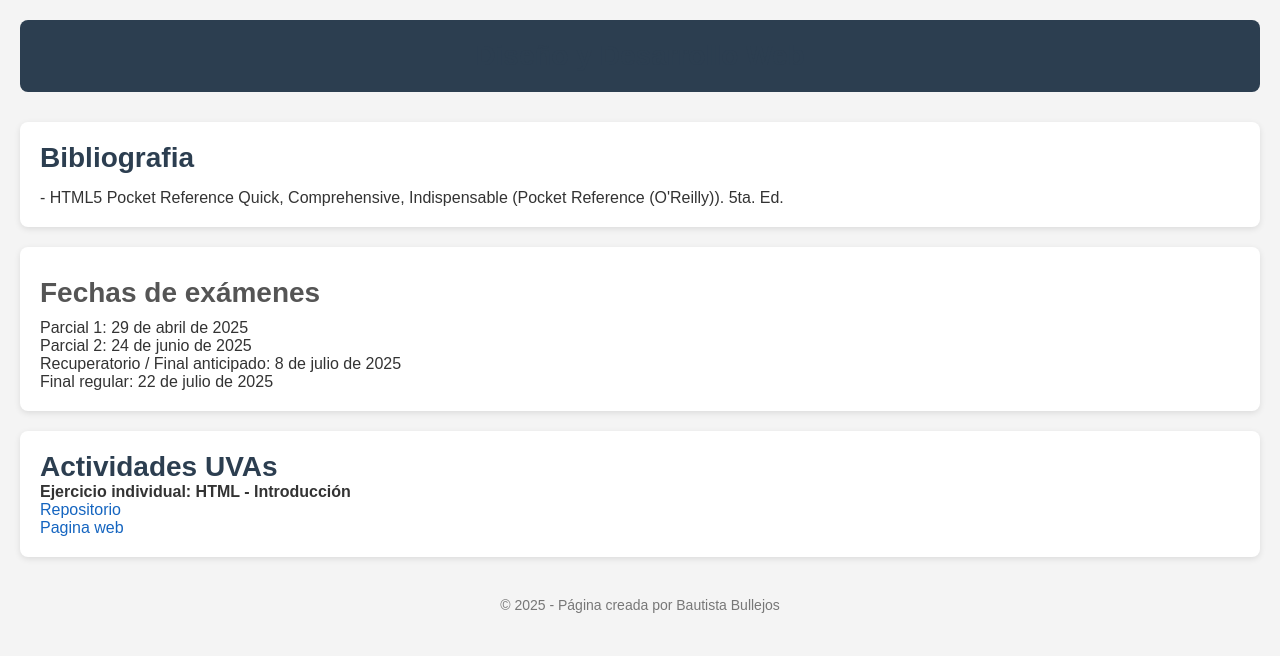
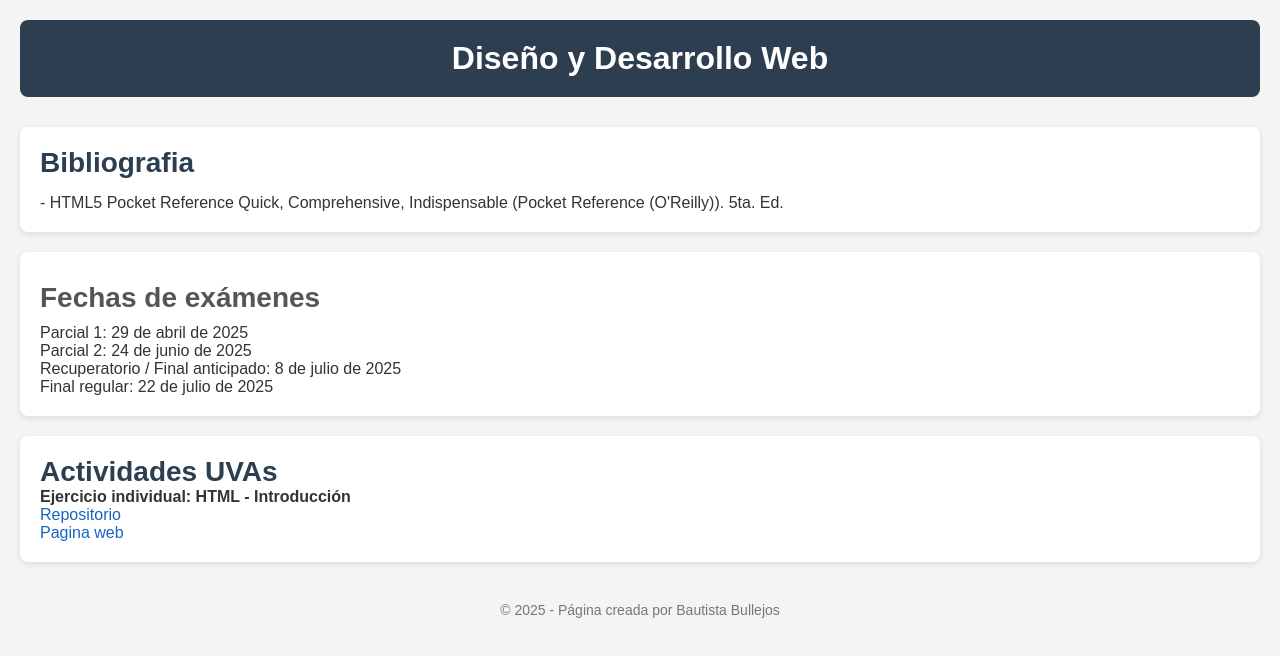
Before and after one commit to bbullejosUADE/HTMLEtiquetas.github.io, a plain HTML site: page index.html in a window 1280 px wide. Drawn offline with Linux system fonts and the light colour scheme.

Commit message:
Update style.css

```diff
--- a/style.css
+++ b/style.css
@@ -22,7 +22,7 @@
     margin-bottom: 30px;
   }
 
-  h1, h2, h3, h4 {
+  h2, h3, h4 {
     font-size: 28px;
     color: #2c3e50;
 }
```
